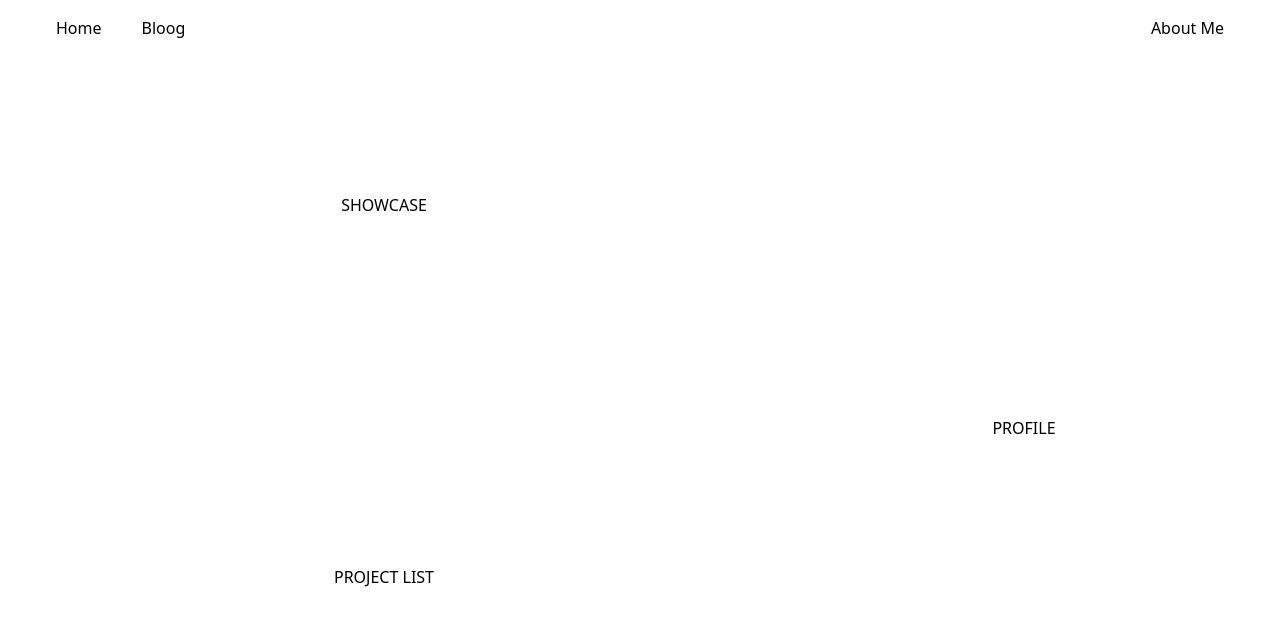
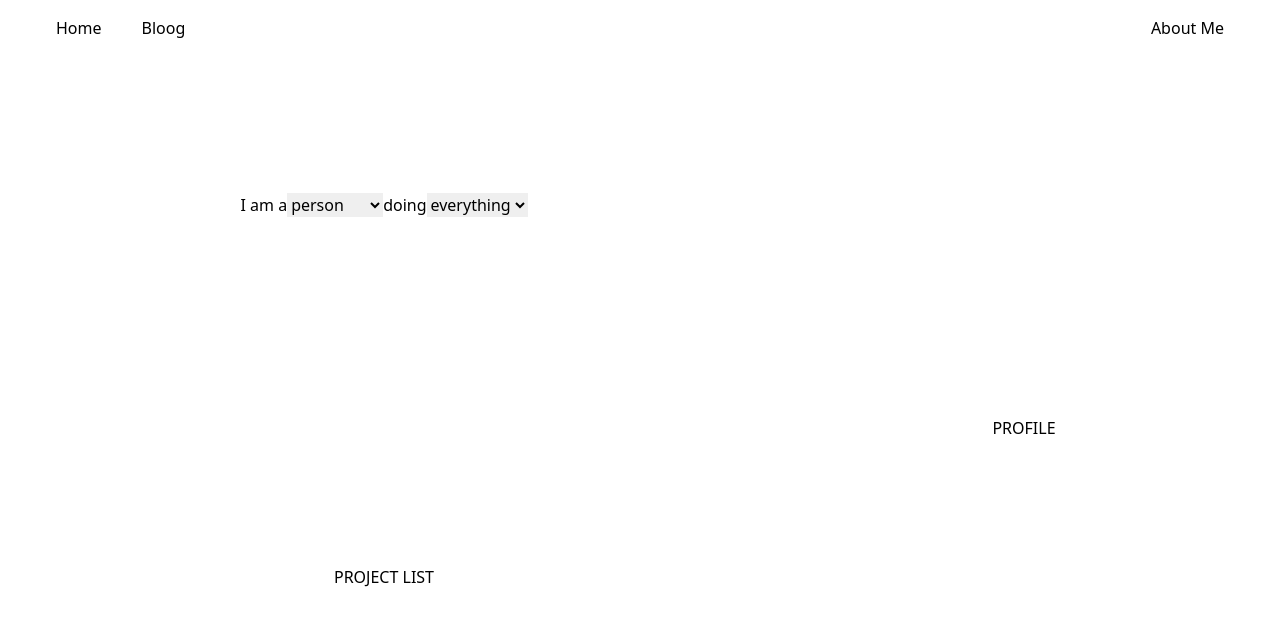
Before and after one commit to braedonwatkins/resume, a React (Vite) app in the folder resume/: page / in a window 1280 px wide. Shown: the top 626 px of the page. Built offline with nearby package versions, Linux system fonts and the light colour scheme.

Commit message:
basic dropdown

```diff
--- a/resume/src/components/Showcase.tsx
+++ b/resume/src/components/Showcase.tsx
@@ -1,7 +1,59 @@
 const Showcase = () => {
+  const jobList = [
+    { title: "person", tags: ["*"] }, // instead of doing a special char we prolly wanna dyanmically add this in
+    { title: "bootlicker", tags: ["boots", "licking", "sucking up"] },
+    { title: "Asskisser", tags: ["ass", "kissing", "sucking up"] },
+  ];
+
+  const bulletPoints = [
+    {
+      text: "Licked boots at a rate of 57 per minute, the highest of all current employees",
+      tags: ["boots", "licking"],
+      jobIndex: 1,
+    },
+    {
+      text: "Licked other various objects as needed such as lollipops, street lamps, and more",
+      tags: ["licking"],
+      jobIndex: 1,
+    },
+    {
+      text: "Begged really, really hard to get the job",
+      tags: ["sucking up"],
+      jobIndex: 1,
+    },
+    {
+      text: "Begged super, duper hard for a promotion",
+      tags: ["sucking up"],
+      jobIndex: 2,
+    },
+    {
+      text: "Thoroughly performed ass kissing duties ensuring to kiss both cheeks according to proper protocol",
+      tags: ["ass", "kissing"],
+      jobIndex: 2,
+    },
+    {
+      text: "Owned and maintained my personal ass for over 26 years",
+      tags: "ass",
+      jobIndex: 2,
+    },
+  ];
+
+  const skillList = [{ text: "everything" }, { text: "nothing" }];
+
   return (
     <div className="flex flex-[2_1_0%] items-center justify-center">
-      SHOWCASE
+      I am a {"    "}
+      <select name="jobs" id="jobs">
+        {jobList.map((job, index) => {
+          return <option key={index} value={job.title} label={job.title} />;
+        })}
+      </select>{" "}
+      doing{" "}
+      <select name="skills" id="skills">
+        {skillList.map((skill, index) => {
+          return <option key={index} value={skill.text} label={skill.text} />;
+        })}
+      </select>
     </div>
   );
 };
```
